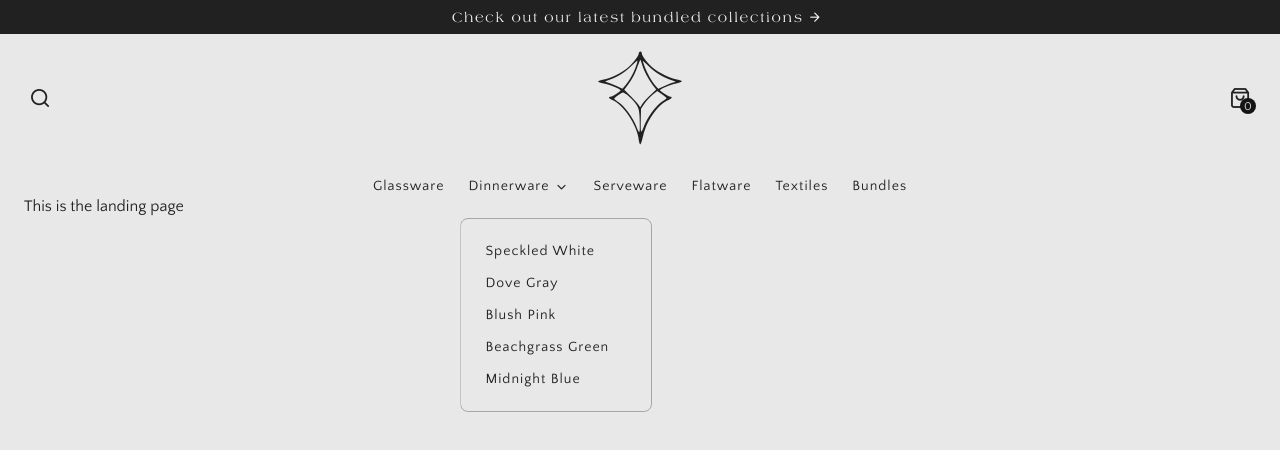
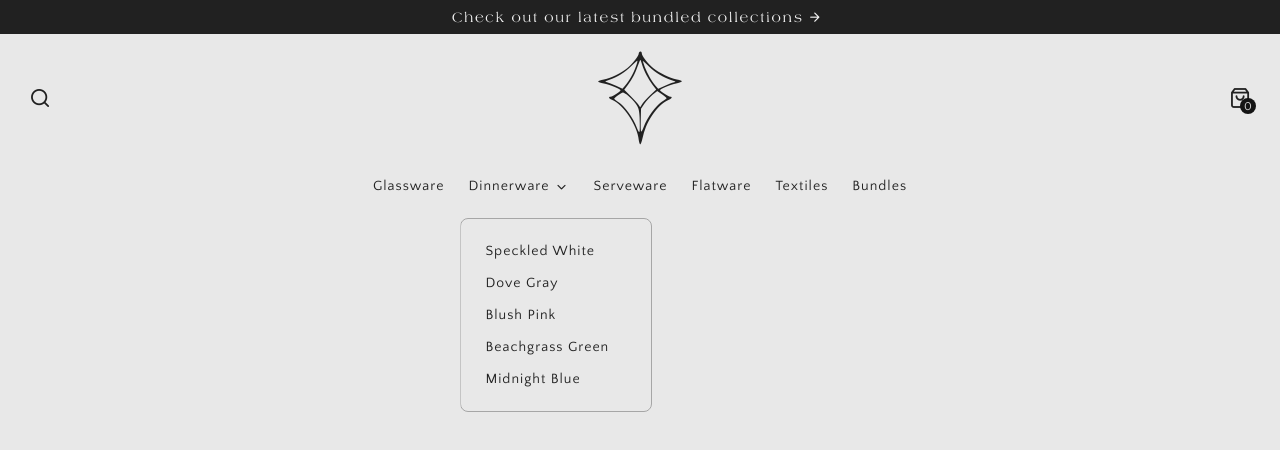
Before and after one commit to shadbad/react-based-shopify-craft-theme, a React (Create React App) app: page / in a window 1280 px wide. Shown: the top 450 px of the page. Built offline with nearby package versions, Linux system fonts and the light colour scheme.

Commit message:
update landing template.

```diff
--- a/src/components/templates/landingTemplate/landingTemplate.jsx
+++ b/src/components/templates/landingTemplate/landingTemplate.jsx
@@ -9,9 +9,7 @@ const LandingTemplate = function () {
             <Header />
 
             <main>
-                <div className="wrapper">
-                    <h1>This is the landing page</h1>
-                </div>
+                <div className="wrapper" />
             </main>
 
             <Footer />
```
